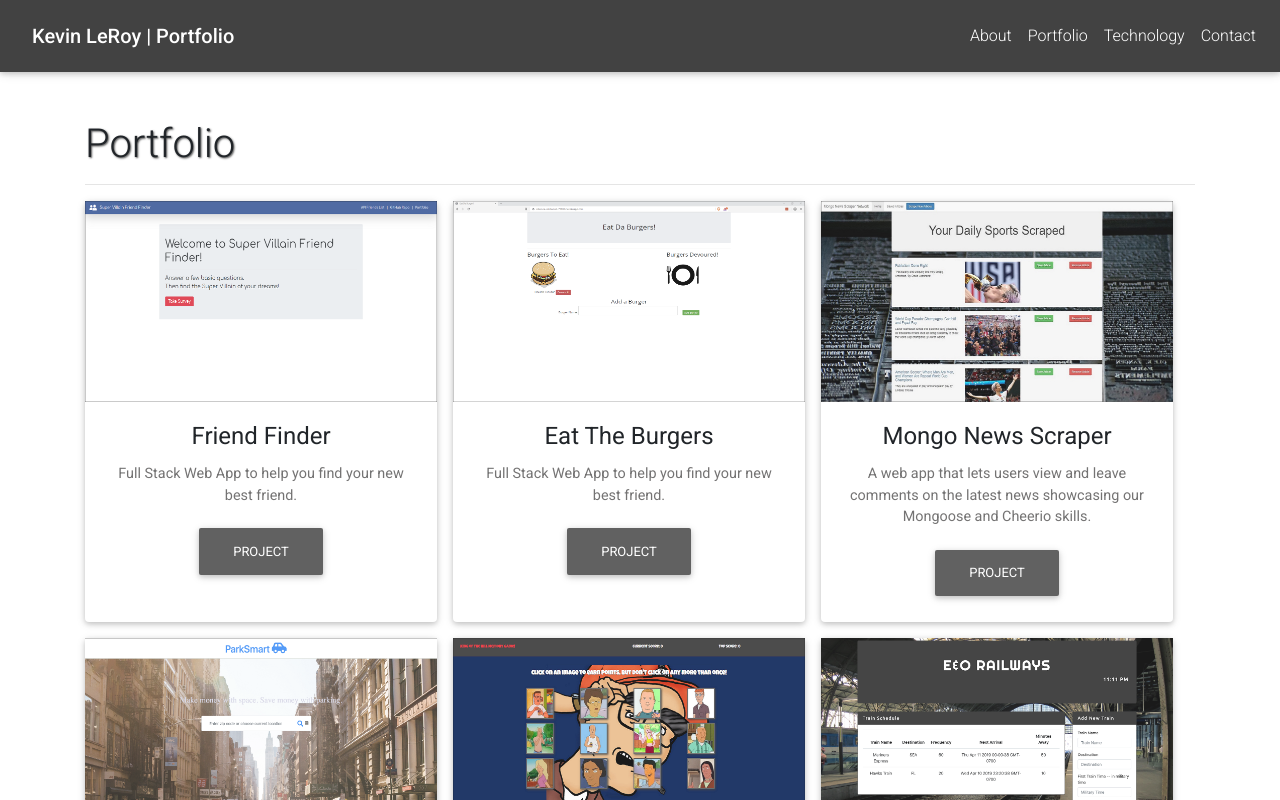
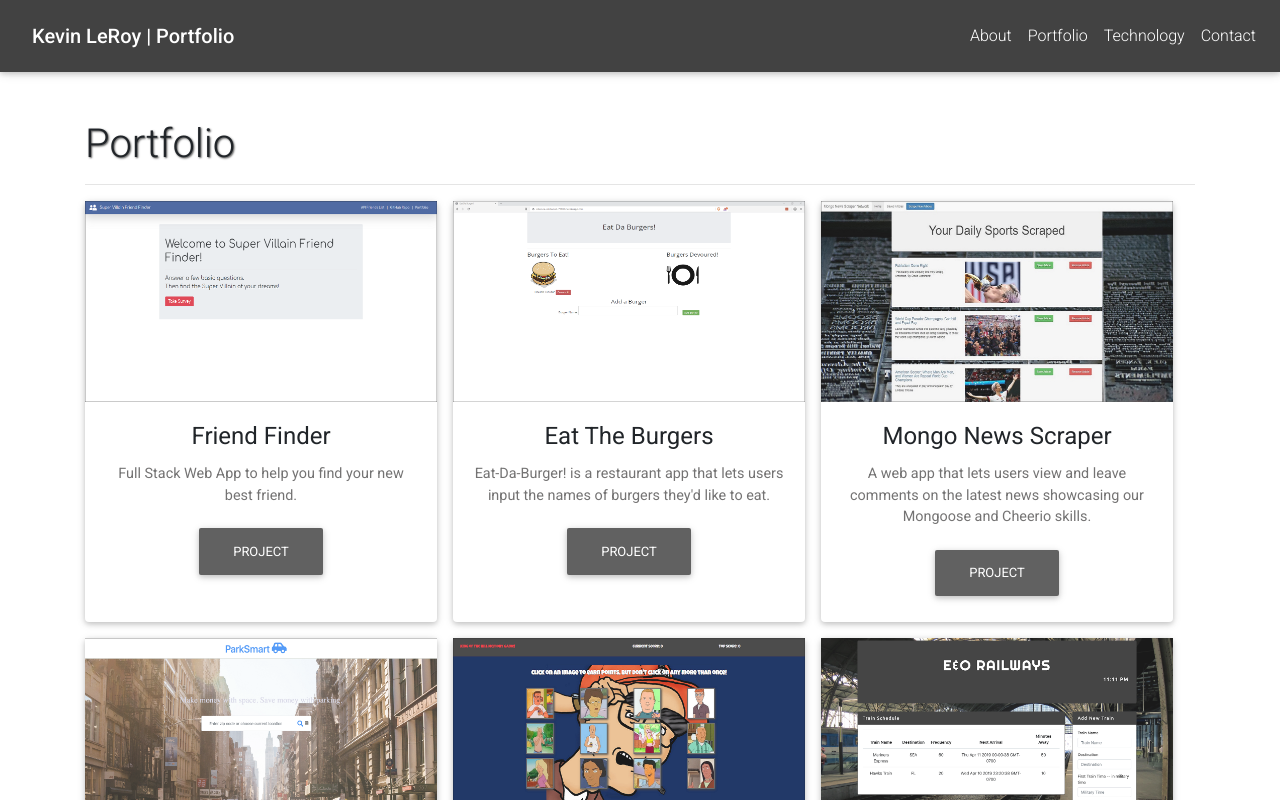
Before and after one commit to jobu206/md-portfolio, a React (Create React App) app: page /portfolio in a window 1280 px wide. Shown: the top 800 px of the page. Built offline with nearby package versions, Linux system fonts and the light colour scheme.

Commit message:
Updated description for Burgers Card.

```diff
--- a/src/Components/Cards/data.js
+++ b/src/Components/Cards/data.js
@@ -17,7 +17,7 @@ export default {
     {
       image: Burgers,
       title: 'Eat The Burgers',
-      description: 'Full Stack Web App to help you find your new best friend.',
+      description: "Eat-Da-Burger! is a restaurant app that lets users input the names of burgers they'd like to eat.",
       ghUrl: 'https://github.com/jobu206/Eat-Da-Burger',
       projUrl: 'https://eatdaburger206.herokuapp.com/'
     },
```
